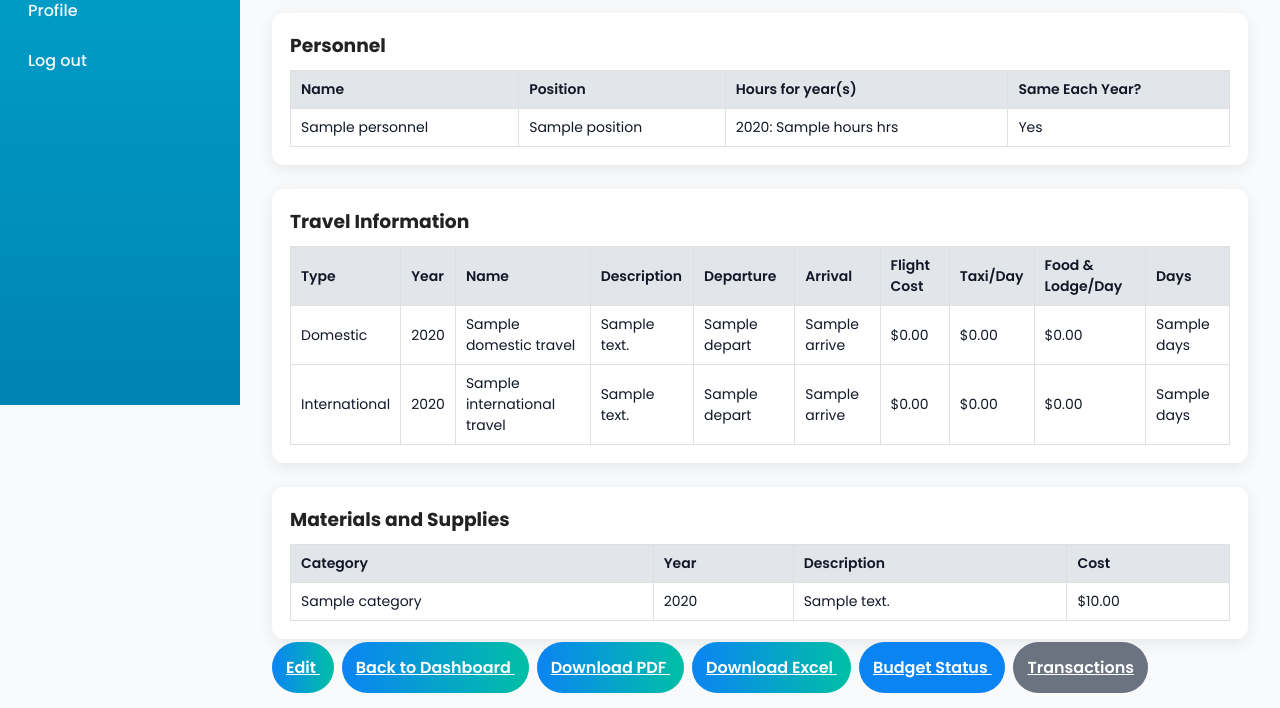
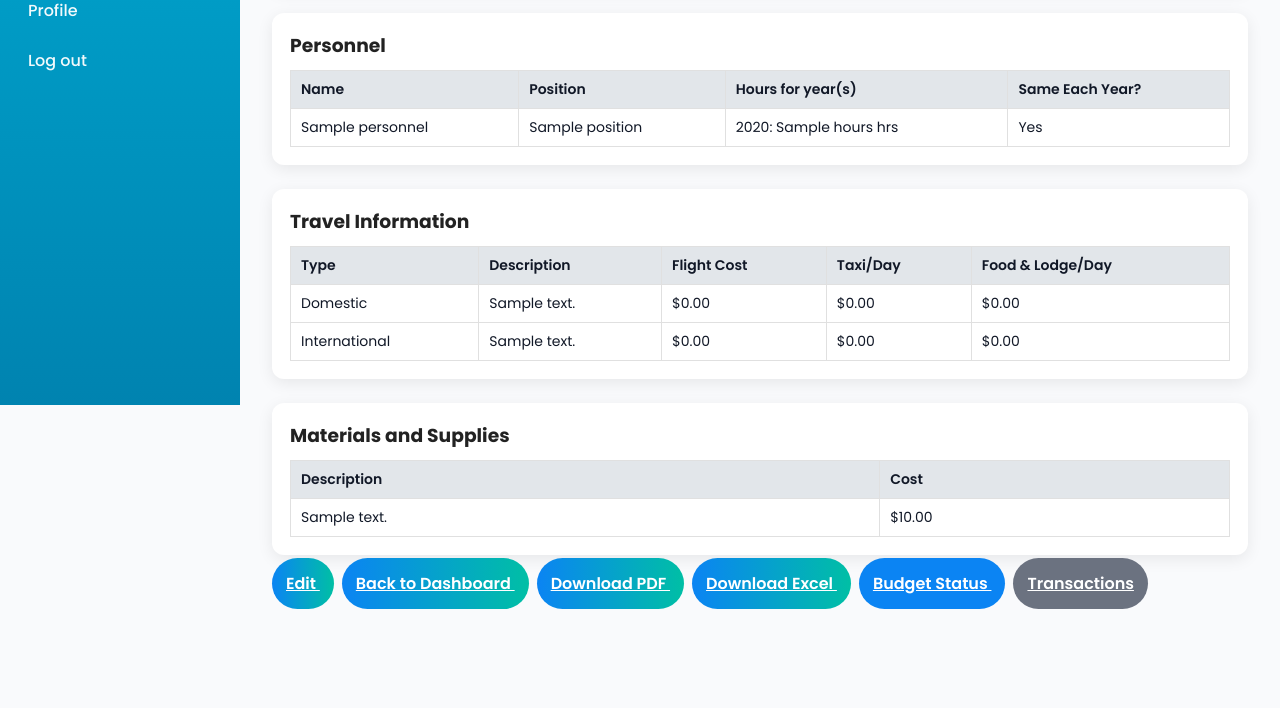
Before and after one commit to Pramil11/GrantGuard1, a Flask app: template Templates/award_view.html in a window 1280 px wide. Shown: the part 395-1103 px from the top of the page. After the commit the page ends 1004 px from the top, so only its background shows below. Run offline with Flask 3, Linux system fonts and the light colour scheme; the template is opened without the code that fills it: most values are stand-ins (such as "Sample title", 1, 10 or a date in 2020); some libraries are stand-ins or nearby versions.

Commit message:
changes in award_view

```diff
--- a/Templates/award_view.html
+++ b/Templates/award_view.html
@@ -156,44 +156,29 @@
             <thead>
               <tr>
                 <th>Type</th>
-                <th>Year</th>
-                <th>Name</th>
                 <th>Description</th>
-                <th>Departure</th>
-                <th>Arrival</th>
                 <th>Flight Cost</th>
                 <th>Taxi/Day</th>
                 <th>Food &amp; Lodge/Day</th>
-                <th>Days</th>
               </tr>
             </thead>
             <tbody>
             {% for t in domestic_travel %}
               <tr>
                 <td>Domestic</td>
-                <td>{{ t.year or 'N/A' }}</td>
-                <td>{{ t.name or 'N/A' }}</td>
                 <td>{{ t.description or 'N/A' }}</td>
-                <td>{{ t.depart or 'N/A' }}</td>
-                <td>{{ t.arrive or 'N/A' }}</td>
                 <td>${{ '%.2f'|format(t.flight or 0) }}</td>
                 <td>${{ '%.2f'|format(t.taxi_per_day or 0) }}</td>
                 <td>${{ '%.2f'|format(t.food_per_day or 0) }}</td>
-                <td>{{ t.days or 'N/A' }}</td>
               </tr>
             {% endfor %}
             {% for t in international_travel %}
               <tr>
                 <td>International</td>
-                <td>{{ t.year or 'N/A' }}</td>
-                <td>{{ t.name or 'N/A' }}</td>
                 <td>{{ t.description or 'N/A' }}</td>
-                <td>{{ t.depart or 'N/A' }}</td>
-                <td>{{ t.arrive or 'N/A' }}</td>
                 <td>${{ '%.2f'|format(t.flight or 0) }}</td>
                 <td>${{ '%.2f'|format(t.taxi_per_day or 0) }}</td>
                 <td>${{ '%.2f'|format(t.food_per_day or 0) }}</td>
-                <td>{{ t.days or 'N/A' }}</td>
               </tr>
             {% endfor %}
             </tbody>
@@ -212,8 +197,6 @@
           <table class="budget-table">
             <thead>
               <tr>
-                <th>Category</th>
-                <th>Year</th>
                 <th>Description</th>
                 <th>Cost</th>
               </tr>
@@ -221,8 +204,6 @@
             <tbody>
             {% for m in materials %}
               <tr>
-                <td>{{ m.category or 'N/A' }}</td>
-                <td>{{ m.year or 'N/A' }}</td>
                 <td>{{ m.description or 'N/A' }}</td>
                 <td>${{ '%.2f'|format(m.cost or 0) }}</td>
               </tr>
```
